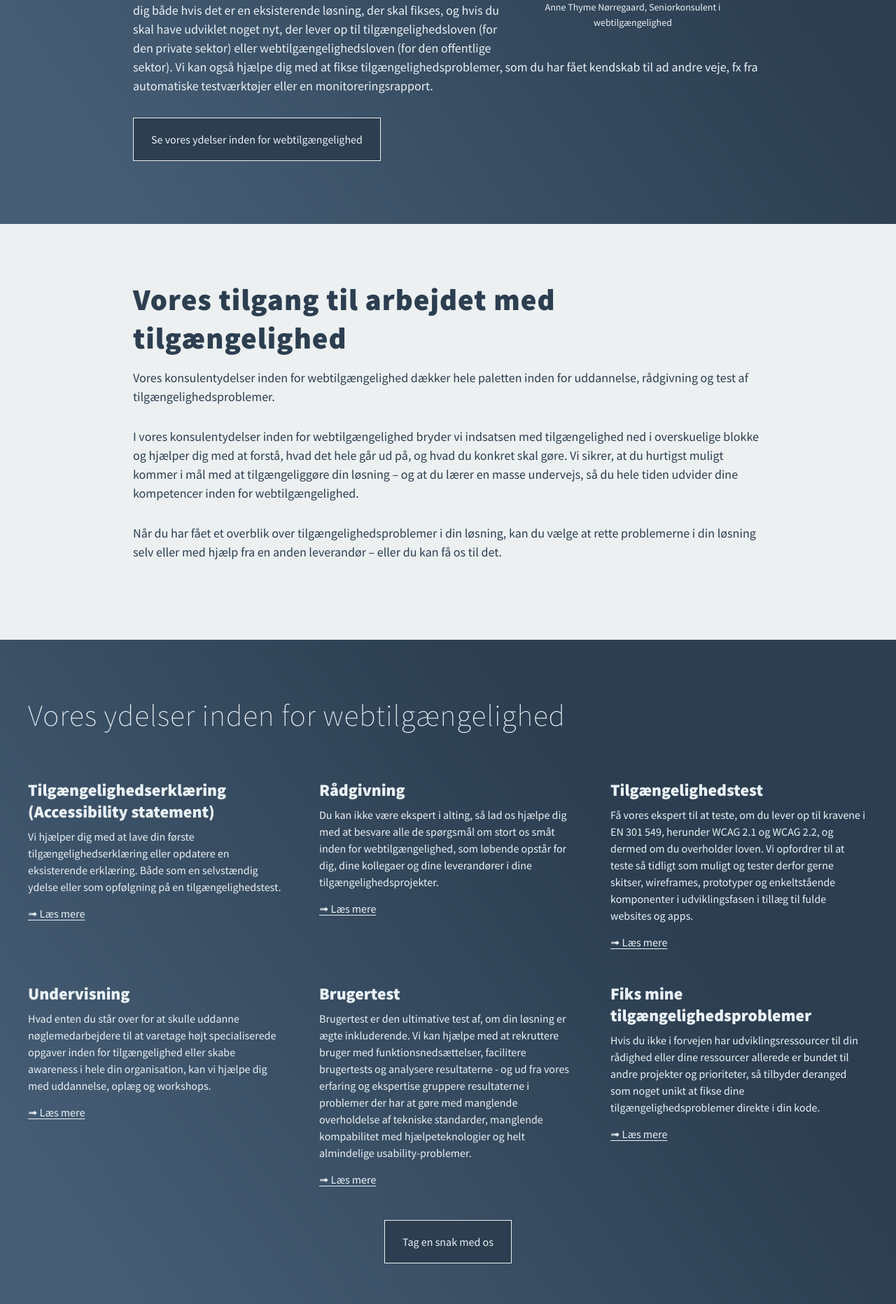
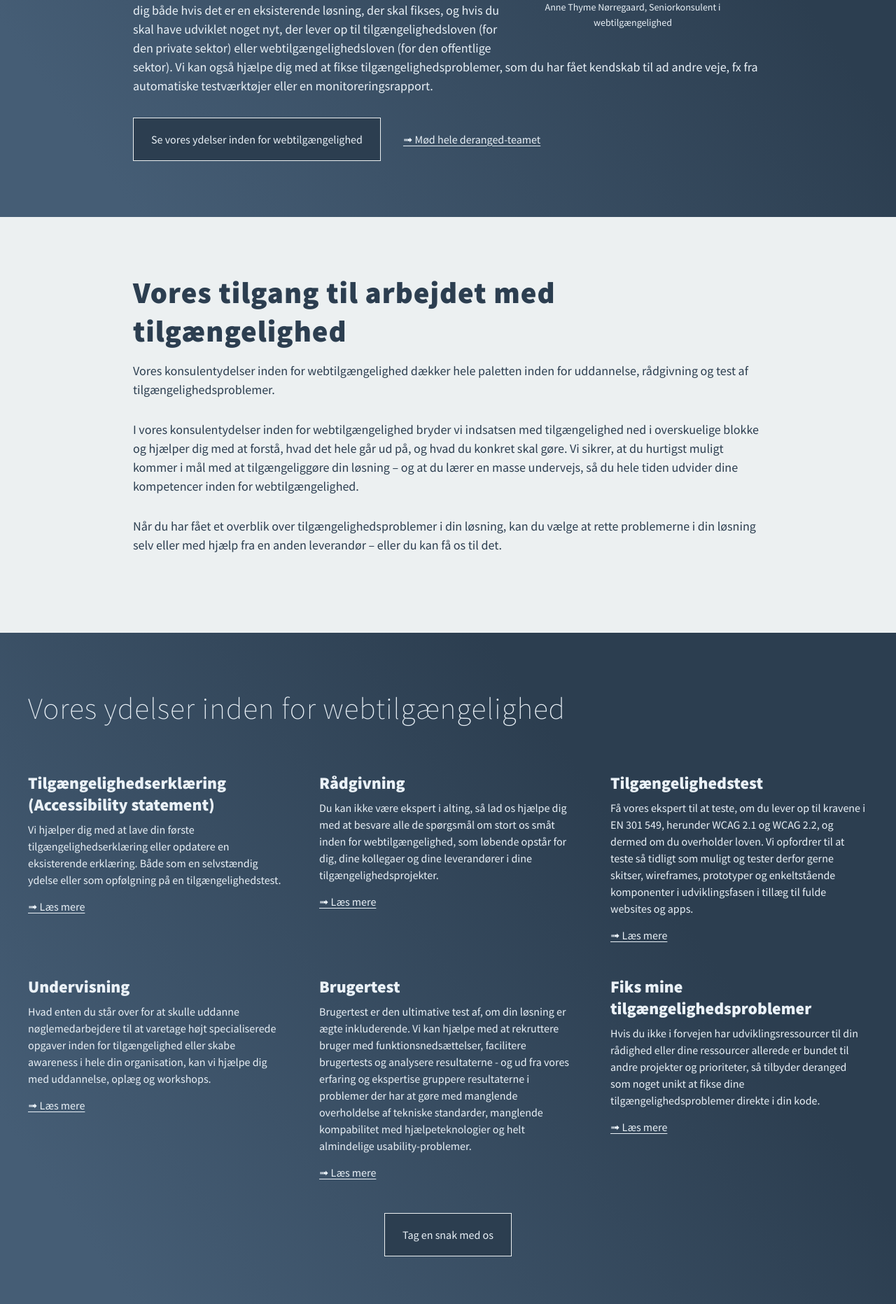
Before and after one commit to derangeddk/deranged.dk, a Jekyll site: the page built from da/tilgaengelighed/index.html, in a window 1280 px wide. Shown: the part 1862-3725 px from the top of the page at 70% size. Built offline with Jekyll 4.4.1, drawn with Linux system fonts in a browser that asks for light colours; comment, search, counter and statistics services are not loaded.

Commit message:
Enhance CTA section layout and add team link for improved accessibility

```diff
--- a/da/tilgaengelighed/index.html
+++ b/da/tilgaengelighed/index.html
@@ -88,13 +88,21 @@ lang: "da_dk"
   }
 
   .section__cta {
+    display: flex;
+    gap: 2rem;
+    flex-wrap: wrap;
+    align-items: center;
     margin-top: 3rem;
+
+    .button {
+      margin: 0;
+    }
   }
   .section__cta--no-margin-top {
     margin-top: 0;
   }
   .section__cta--centered {
-    text-align: center;
+    justify-content: center;
   }
 
   .subpages-list {
@@ -194,6 +202,9 @@ lang: "da_dk"
       <div class="section__cta section__cta--no-margin-top">
         <a class="button" href="#services">
           Se vores ydelser inden for webtilgængelighed
+        </a>
+        <a href="/the-team/">
+          ➟ Mød hele deranged-teamet
         </a>
       </div>
     </div>
```
